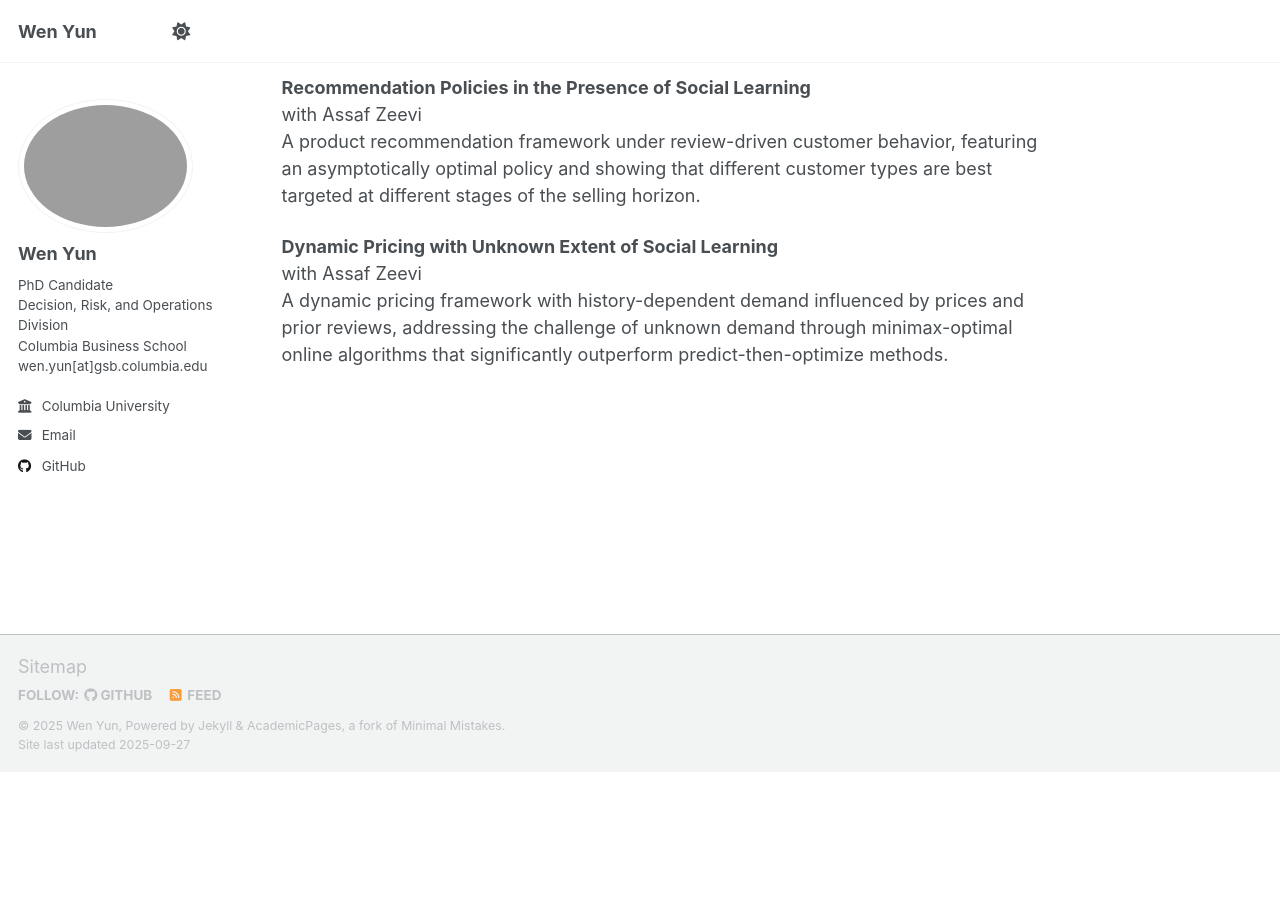
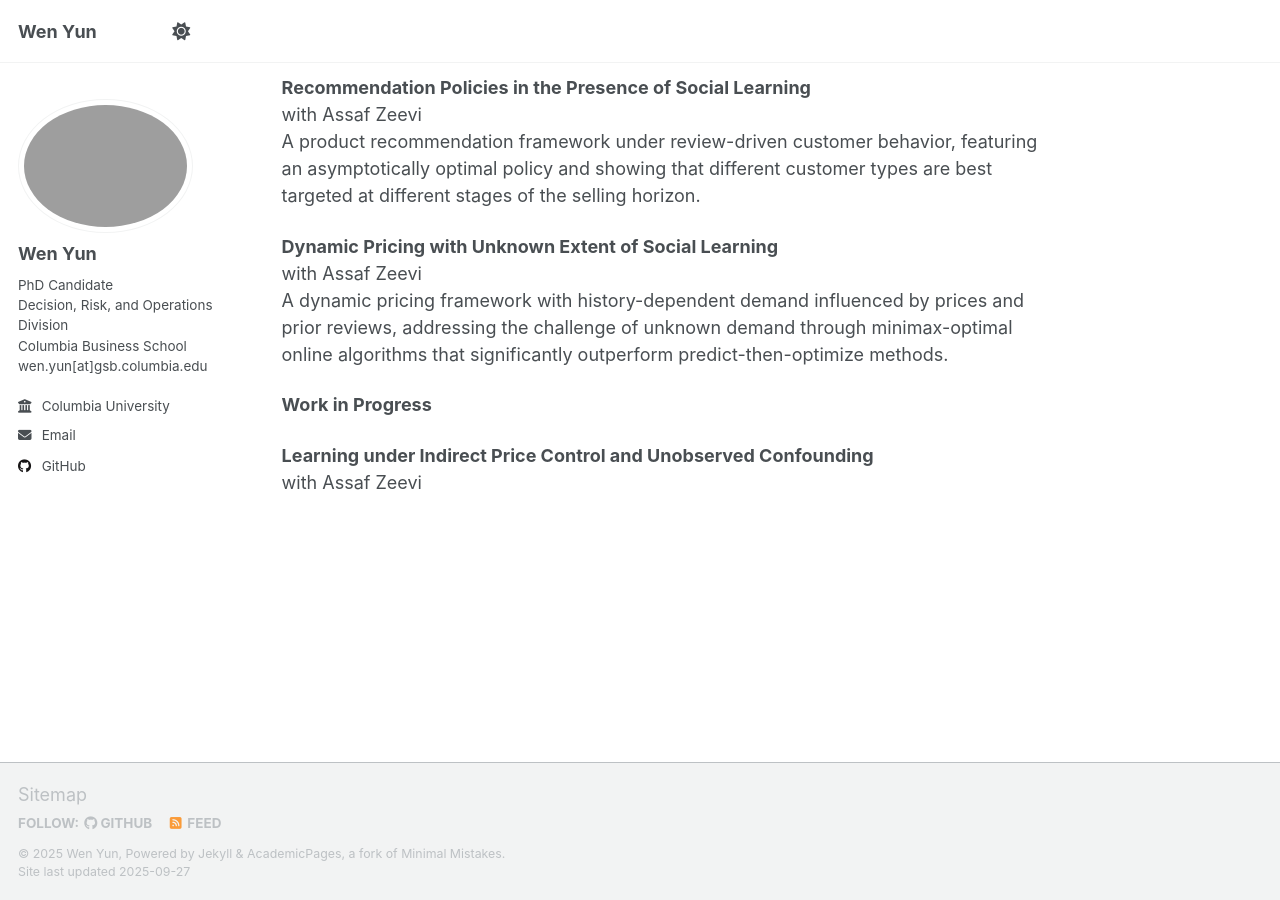
Before and after one commit to wenyun0/wenyun0.github.io, a Jekyll site: the page built from _pages/about.md, in a window 1280 px wide and 900 px high, scrolled down 664 px. Built offline with Jekyll 4.4.1, drawn with Linux system fonts in a browser that asks for light colours; a script that is not in the unit is left out; before the commit the page ends 1436 px from its top, so only the background shows below that.

Commit message:
Update about.md

```diff
--- a/_pages/about.md
+++ b/_pages/about.md
@@ -28,3 +28,8 @@ A product recommendation framework under review-driven customer behavior, featur
 **Dynamic Pricing with Unknown Extent of Social Learning**<br>
 with Assaf Zeevi<br>
 A dynamic pricing framework with history-dependent demand influenced by prices and prior reviews, addressing the challenge of unknown demand through minimax-optimal online algorithms that significantly outperform predict-then-optimize methods.
+
+**Work in Progress**
+
+**Learning under Indirect Price Control and Unobserved Confounding**<br>
+with Assaf Zeevi
```
